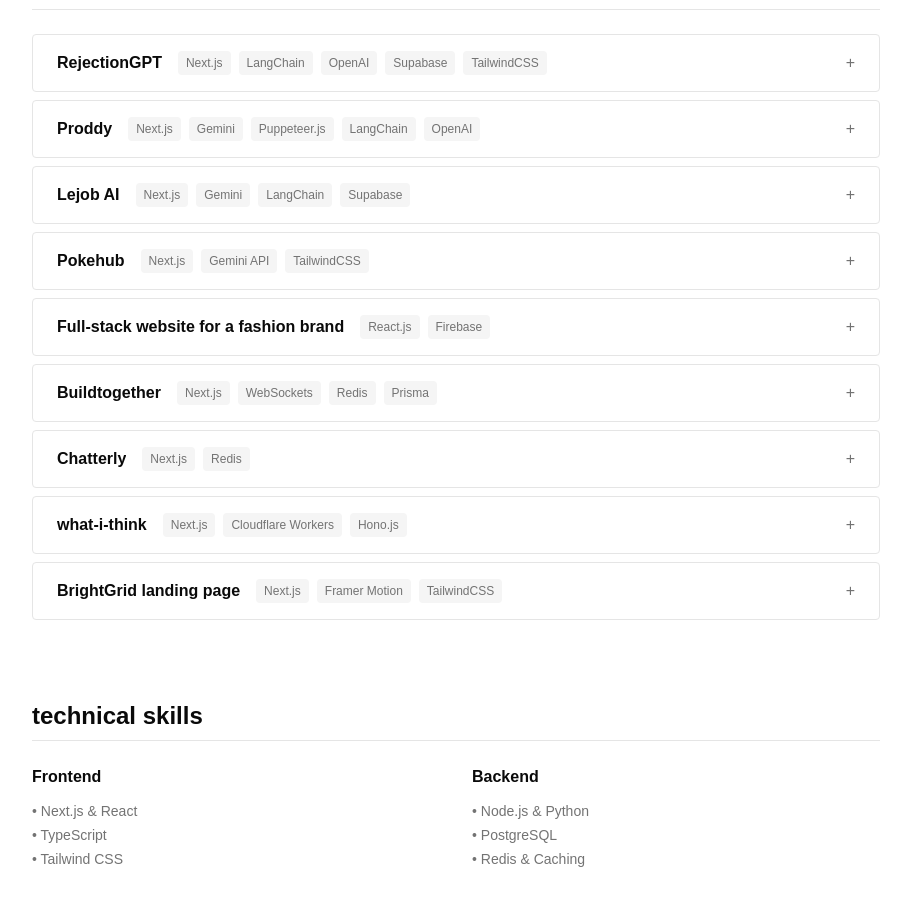
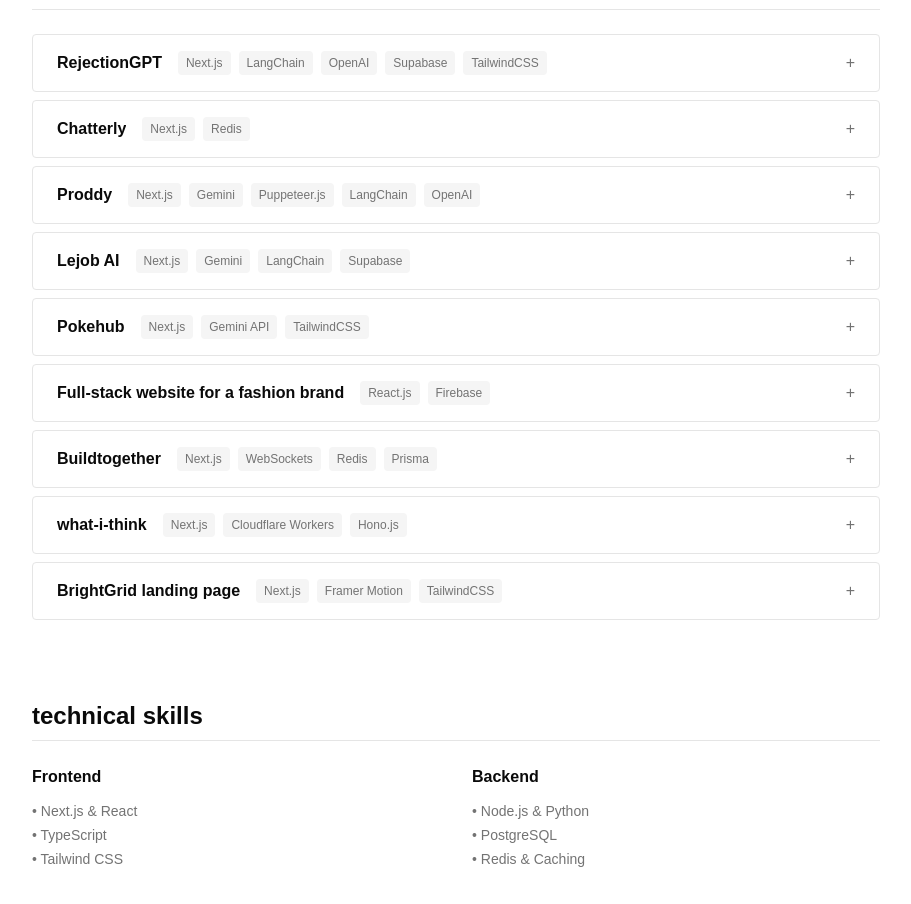
Before and after one commit to shashwat558/portfolio, a Next.js app: page / in a window 1280 px wide. Shown: the part 1464-2368 px from the top of the page, without its empty margins (184-1095 px from the left). Built offline with nearby package versions, Linux system fonts and the light colour scheme; no server answers; the database is empty; a web font is replaced by a local one.

Commit message:
Update project list by modifying Chatterly entry
Removed duplicate Chatterly entry and updated its details.

```diff
--- a/app/page.tsx
+++ b/app/page.tsx
@@ -24,6 +24,13 @@
     tech: ["Next.js", "LangChain", "OpenAI", "Supabase", "TailwindCSS"],
     live: "https://rejectiongpt.shashwatt.tech",
     source: "https://github.com/shashwat558/RejectionGPT",
+  },
+    {
+    name: "Chatterly",
+    description: "A real-time chat app using Redis as a database.",
+    tech: ["Next.js", "Redis"],
+    live: "https://chatterly.shashwatt.tech/",
+    source: "https://github.com/shashwat558/chatterly",
   },
   {
     name: "Proddy",
@@ -64,13 +71,7 @@
     live: "https://buildtogether.vercel.app",
     source: "https://github.com/shashwat558/buildtogether",
   },
-  {
-    name: "Chatterly",
-    description: "A real-time chat app using Redis as a database.",
-    tech: ["Next.js", "Redis"],
-    live: "View Live",
-    source: "Source Code",
-  },
+
   {
     name: "what-i-think",
     description: "My personal blog site built with modern web tools.",
```
